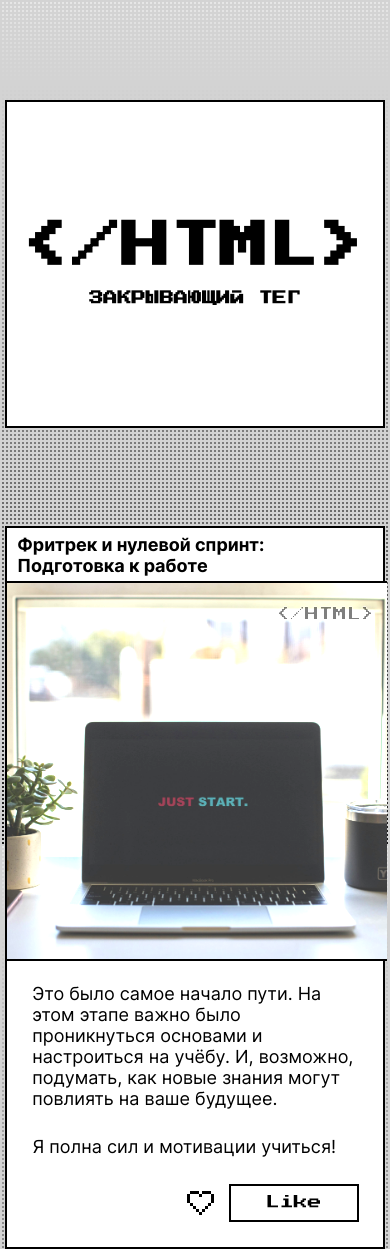
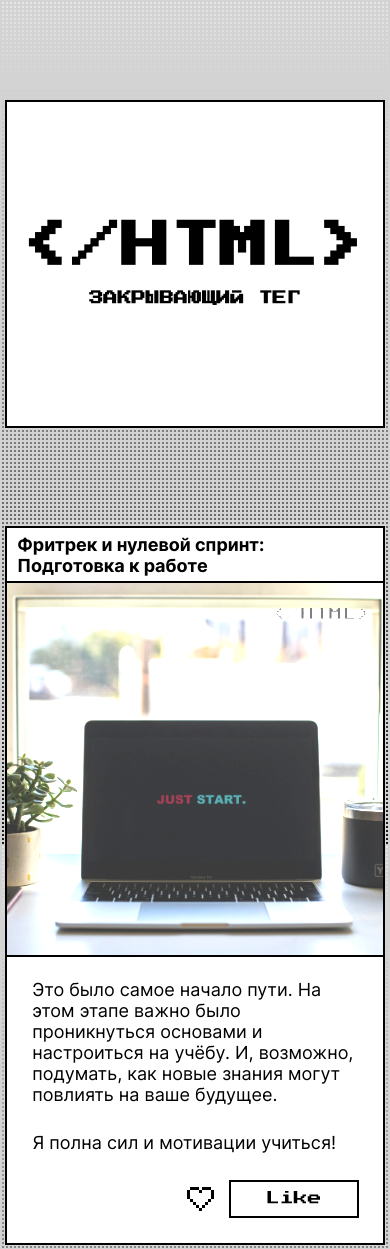
Before and after one commit to Toropova-Alina/zakrivayuschiy-teg-f, a plain HTML site: page index.html in a window 390 px wide. Shown: the top 1249 px of the page. Drawn offline with Linux system fonts and the light colour scheme.

Commit message:
Исправления после ревью 2

```diff
--- a/styles/style.css
+++ b/styles/style.css
@@ -14,8 +14,7 @@
   min-inline-size: 320px;
   min-block-size: 100dvb;
   font-family: var(--main-font-family), sans-serif;
-  font-variation-settings: "wght" var(--text-font-weight)
-    var(--title-font-weight);
+  font-variation-settings: "wght" var(--text-font-weight);
   background-image: var(--background-img);
   object-fit: cover;
   background-attachment: fixed;
@@ -57,6 +56,7 @@
 }
 
 .card__title {
+  font-variation-settings: "wght" var(--title-font-weight);
   line-height: var(--card-title-line-height);
   font-size: var(--card-font-size);
   padding: 6px 10px 4px;
@@ -65,8 +65,8 @@
 
 .card__img-conteiner {
   position: relative;
-  inline-size: clamp(23.4375rem, 16.3732rem + 30.1408vw, 43.5rem);
-  block-size: clamp(23.4375rem, 16.3732rem + 30.1408vw, 43.5rem);
+  inline-size: clamp(23.1875rem, 16.0352rem + 30.5164vw, 43.5rem);
+  block-size: clamp(23.1875rem, 16.0352rem + 30.5164vw, 43.5rem);
 }
 
 .card__img-lable {
@@ -83,7 +83,7 @@
 }
 
 @supports (-webkit-text-stroke: 1px var(--shadow-color)) {
-  .card__img-label {
+  .card__img-lable {
     -webkit-text-stroke: 1px var(--shadow-color);
     text-shadow: none;
   }
```
